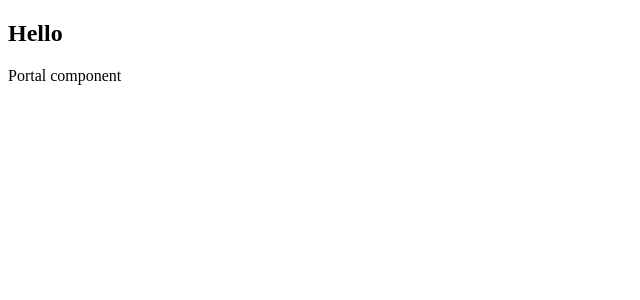
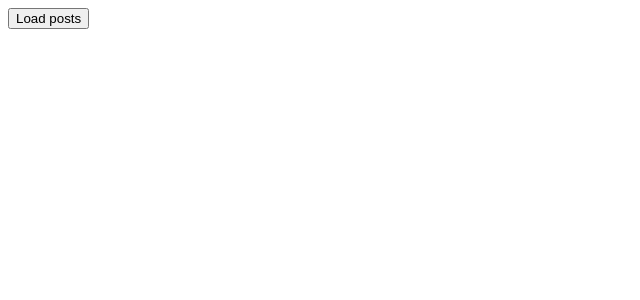
Before and after one commit to nivyapeter/vue-learning, a Vue app in the folder hello-world/: page / in a window 1280 px wide. Shown: the top 300 px of the page, without its empty margins (0-640 px from the left). Built offline with nearby package versions, Linux system fonts and the light colour scheme.

Commit message:
feat: get request in vue

```diff
--- a/hello-world/package.json
+++ b/hello-world/package.json
@@ -8,6 +8,7 @@
     "lint": "vue-cli-service lint"
   },
   "dependencies": {
+    "axios": "^1.4.0",
     "core-js": "^3.8.3",
     "vue": "^3.2.13"
   },
--- a/hello-world/src/App.vue
+++ b/hello-world/src/App.vue
@@ -1,18 +1,15 @@
 <template>
   <div>
-    <h2>Hello</h2>
-    <teleport to="#portal-root">
-      <portal-component />
-    </teleport>
+    <post-list />
   </div>
 </template>
 
 <script>
-import PortalComponent from "./components/PortalComponent.vue";
+import PostList from "./components/PostList.vue";
 export default {
   name: "App",
   components: {
-    PortalComponent,
+    PostList,
   },
   data() {
     return {};
--- /dev/null
+++ b/hello-world/src/components/PostList.vue
@@ -0,0 +1,40 @@
+<template>
+  <div>
+    <button @click="getPosts">Load posts</button>
+    <h3 v-if="errorMsg">{{ errorMsg }}</h3>
+    <div v-for="post in posts" :key="post.id">
+      <h3>{{ post.id }} {{ post.title }}</h3>
+      <p>{{ post.body }}</p>
+    </div>
+  </div>
+</template>
+
+<script>
+import axios from "axios";
+export default {
+  name: "PostList",
+  data() {
+    return {
+      posts: [],
+      errorMsg: "",
+    };
+  },
+  methods: {
+    getPosts() {
+      axios
+        .get("https://jsonplaceholder.typicode.com/posts")
+        .then((response) => {
+          console.log(response.data);
+          this.posts = response.data;
+        })
+        .catch((error) => {
+          console.log(error);
+          this.errorMsg = "error retriving data";
+        });
+    },
+  },
+};
+</script>
+
+<style scoped>
+</style>
```
Also changed, not shown: 1 other file (tests, documents, lock files or other folders).
